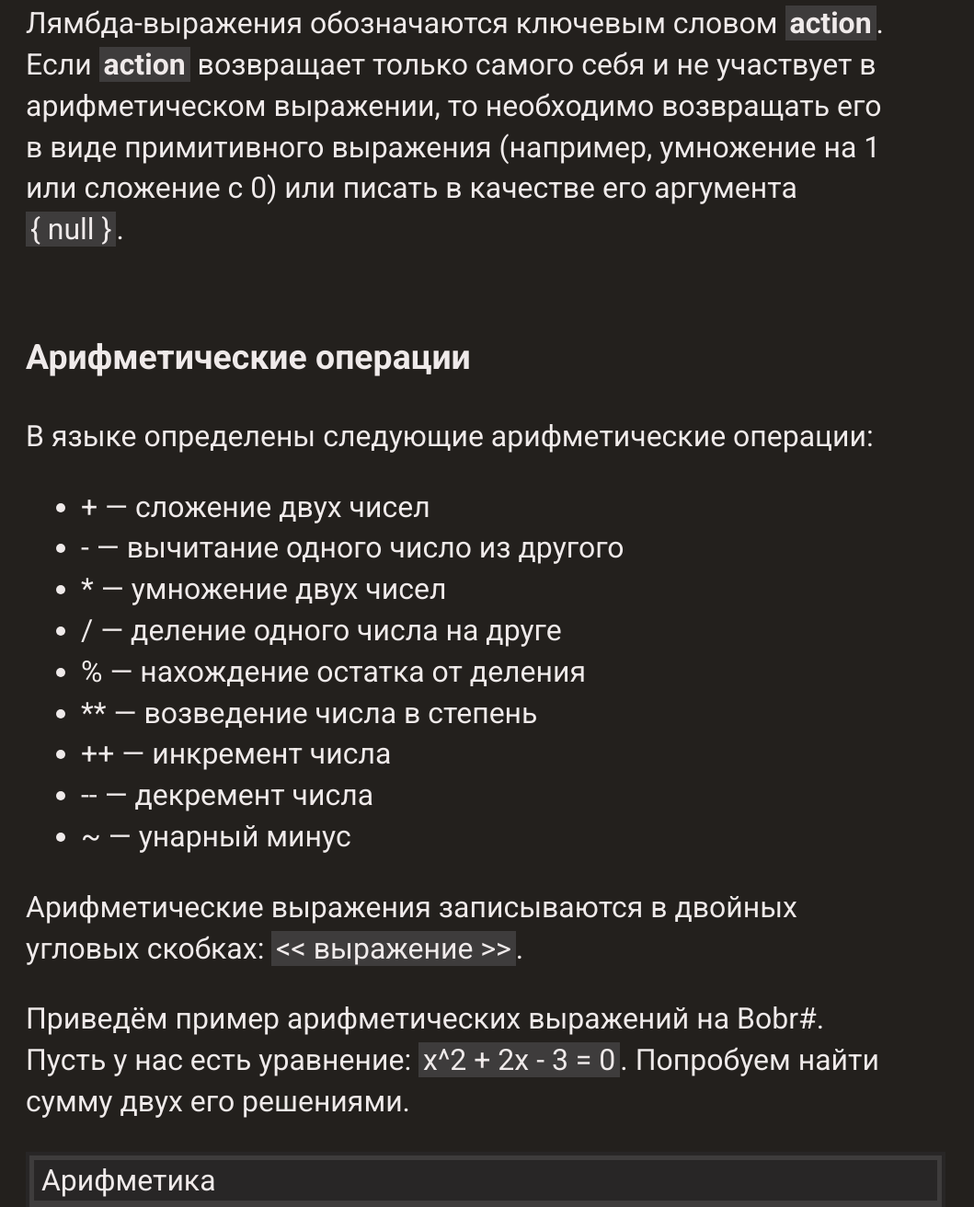
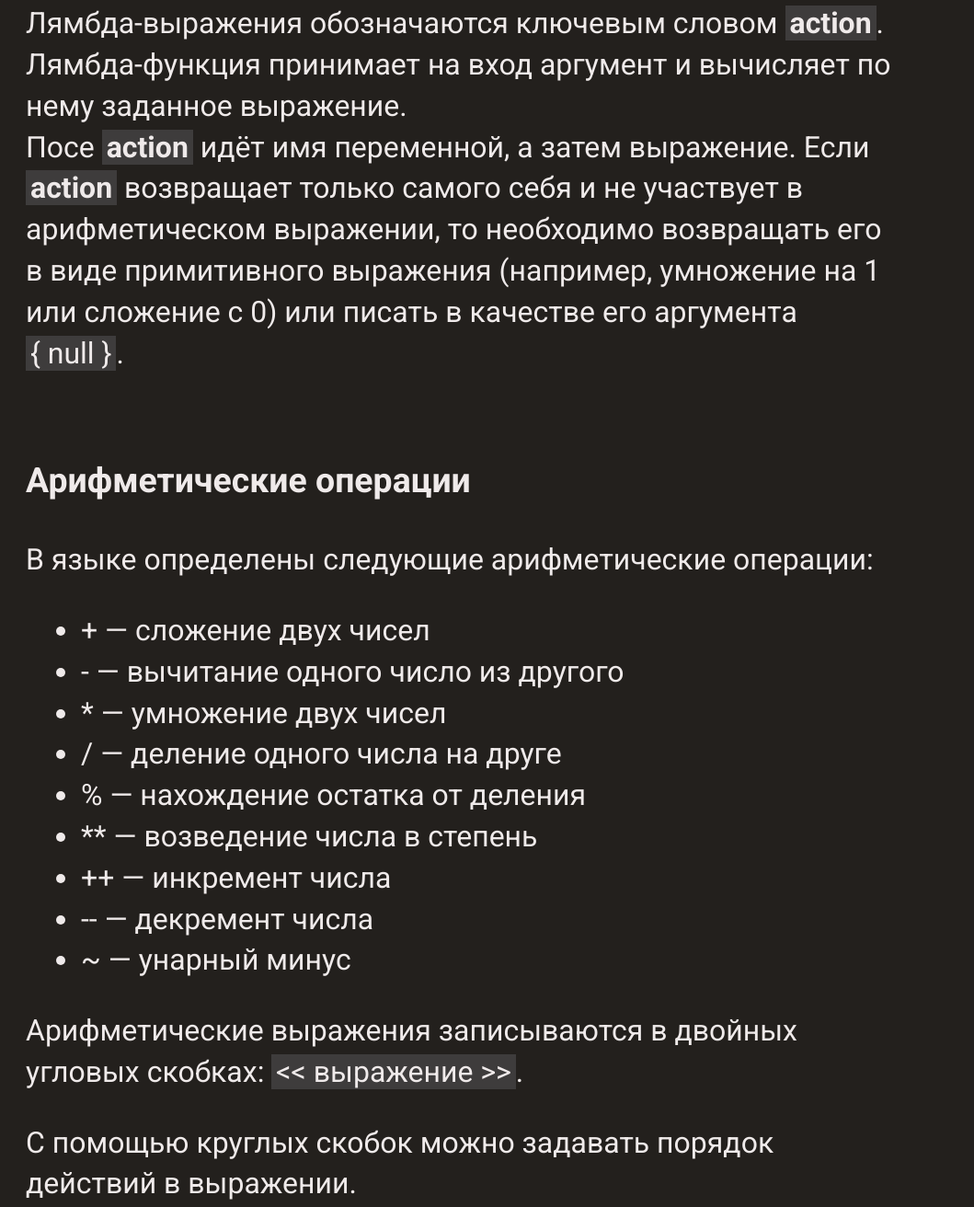
Before and after one commit to MIDLART/polski-bobr, a plain HTML site: page index.html in a window 1280 px wide. Shown: the part 2214-3526 px from the top of the page at 92% size, without its empty margins (0-1059 px from the left). Drawn offline with Linux system fonts and the light colour scheme.

Commit message:
Update index.html

```diff
--- a/index.html
+++ b/index.html
@@ -82,6 +82,8 @@
         <div class="Text">
             <p>
                 Лямбда-выражения обозначаются ключевым словом <mark><b>action</b></mark>.<br>
+                Лямбда-функция принимает на вход аргумент и вычисляет по нему заданное выражение.<br>
+                Посе <mark><b>action</b></mark> идёт имя переменной, а затем выражение.
                 Если <mark><b>action</b></mark> возвращает только самого себя и не участвует в арифметическом выражении,
                 то необходимо возвращать его в виде примитивного выражения (например, умножение на 1 или сложение с 0)
                 или писать в качестве его аргумента <mark>{ null }</mark>.
@@ -108,6 +110,10 @@
 
             <p>
                 Арифметические выражения записываются в двойных угловых скобках: <mark><< выражение >></mark>.
+            </p>
+
+            <p>
+                С помощью круглых скобок можно задавать порядок действий в выражении.
             </p>
 
             <p>
@@ -199,7 +205,7 @@
             <p>
                 В языке определён оператор условия <mark><b>if-else</b></mark>.<br>
                 Если условие, следуемое после ключевого слова <mark><b>if</b></mark> верно,
-                то выполняется выражение следующее после него. <mark><b>if</b></mark>.
+                то выполняется выражение следующее после него.
                 Иначе выполняется выражение после <mark><b>else</b></mark>.<br>
                 Оператор <mark><b>if-else</b></mark> допускает вложенность.
                 <br>&nbsp;
```
